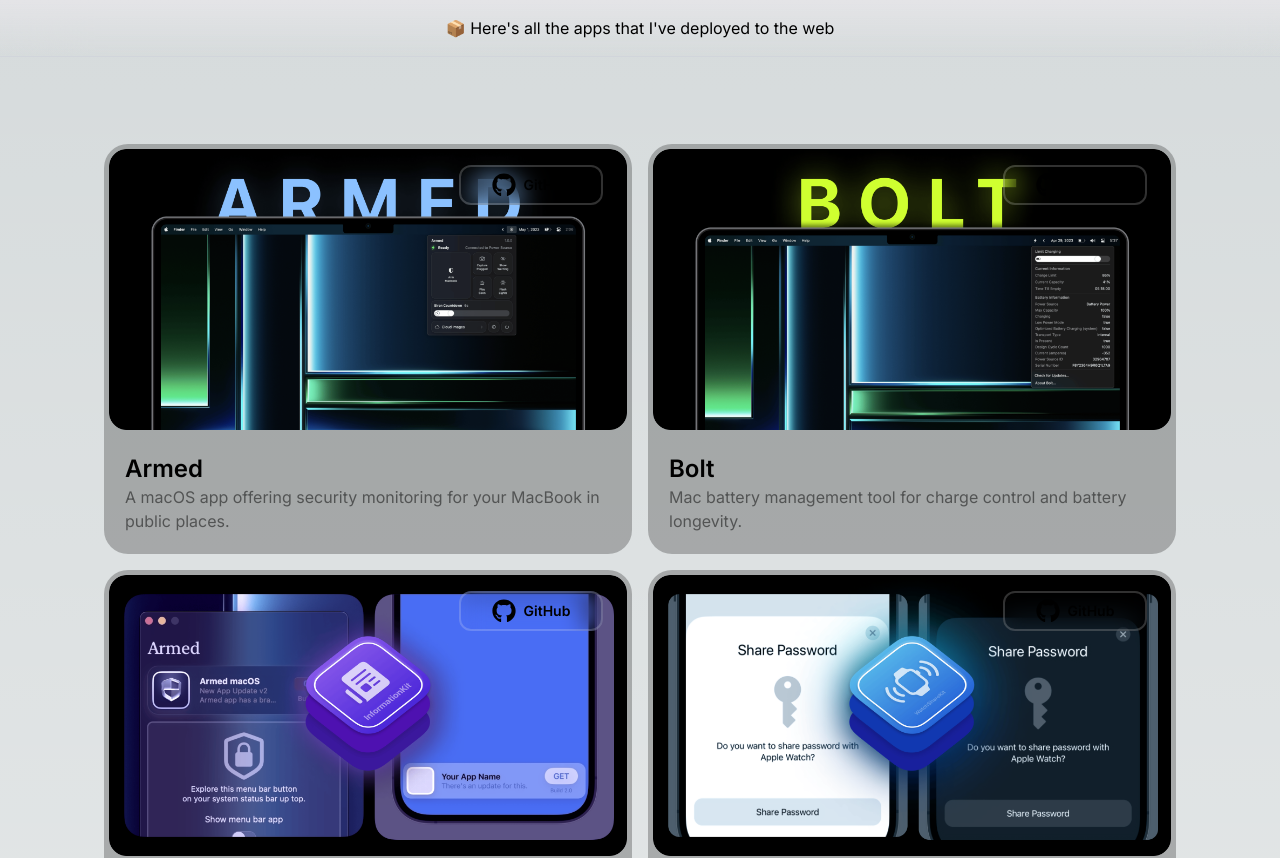
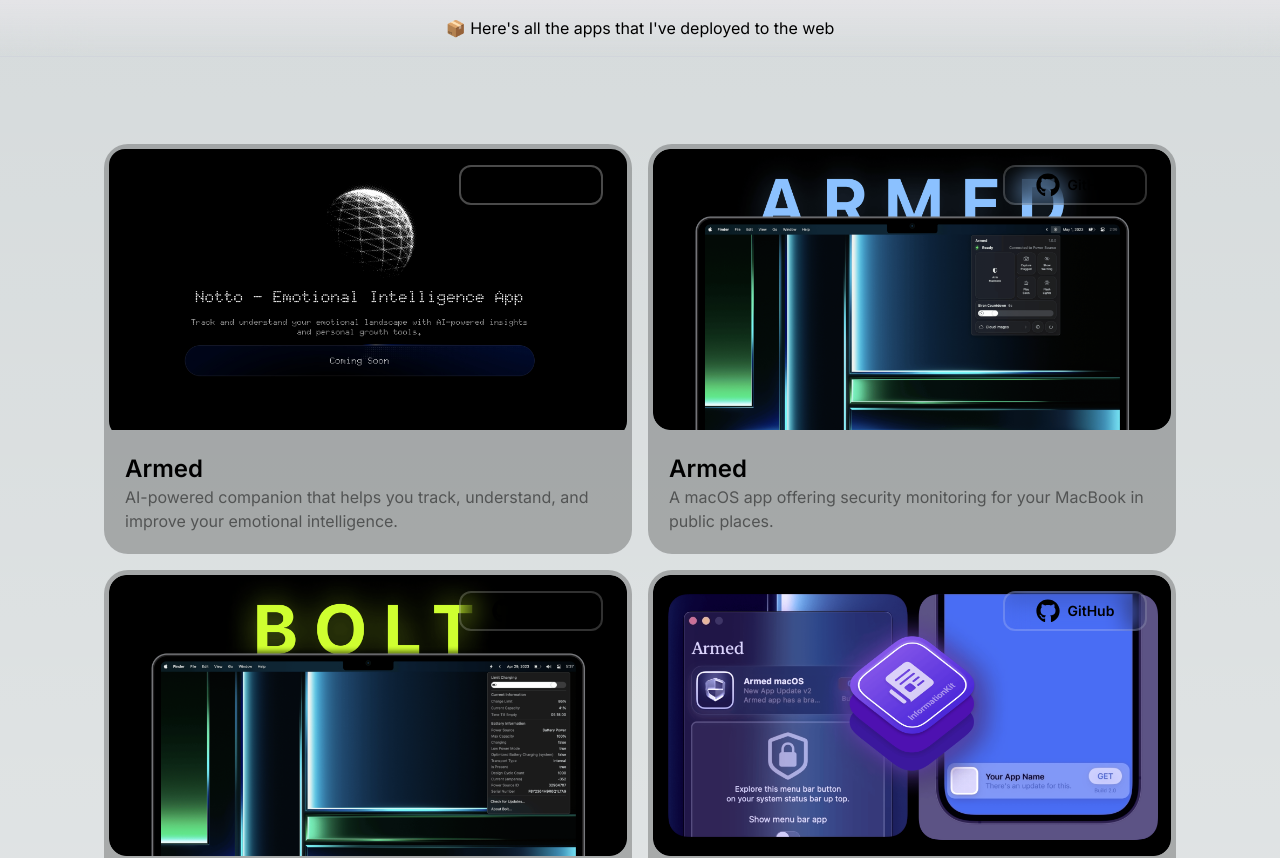
Before and after one commit to Aayush9029/apps.aayush.art, a Next.js app: page / in a window 1280 px wide. Shown: the top 858 px of the page. Built offline with nearby package versions, Linux system fonts and the light colour scheme.

Commit message:
added new data

```diff
--- a/src/data/apps.ts
+++ b/src/data/apps.ts
@@ -1,6 +1,14 @@
 import { SingleApp, Source } from "@/types/AppstoreApp";
 
 export const myApps: SingleApp[] = [
+    {
+        name: 'Armed',
+        description: "AI-powered companion that helps you track, understand, and improve your emotional intelligence.",
+        bannerImage: 'notto-banner.jpg',
+        link: 'https://lovedoingthings.com',
+        tint: '#000',
+        source: Source.AppStore,
+    },
     {
         name: 'Armed',
         description: "A macOS app offering security monitoring for your MacBook in public places.",
```
Also changed, not shown: public/notto-banner.jpg (added).
